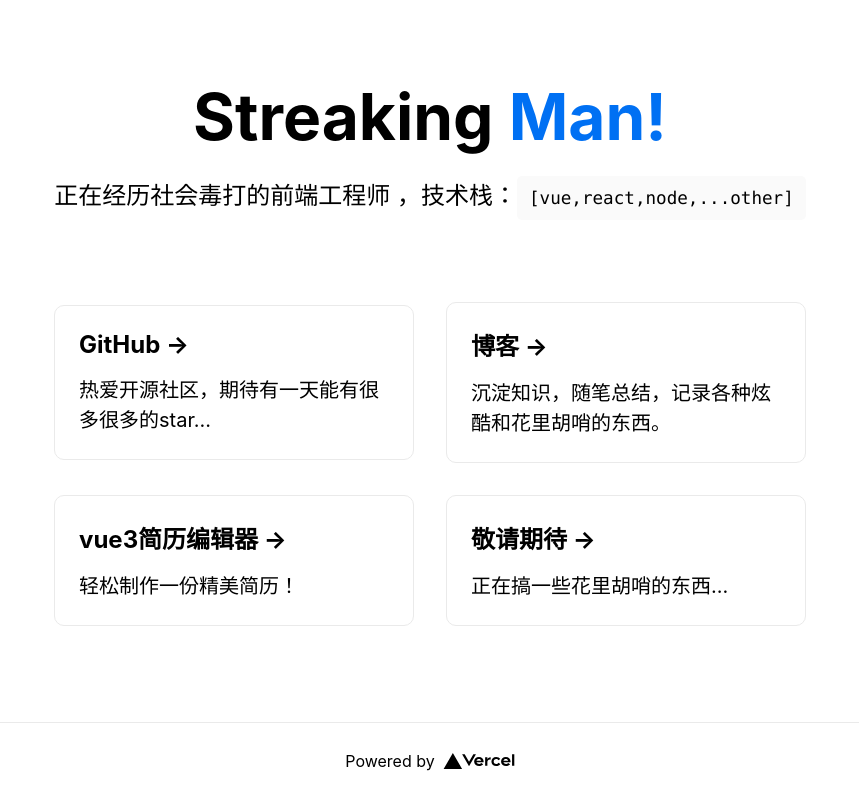
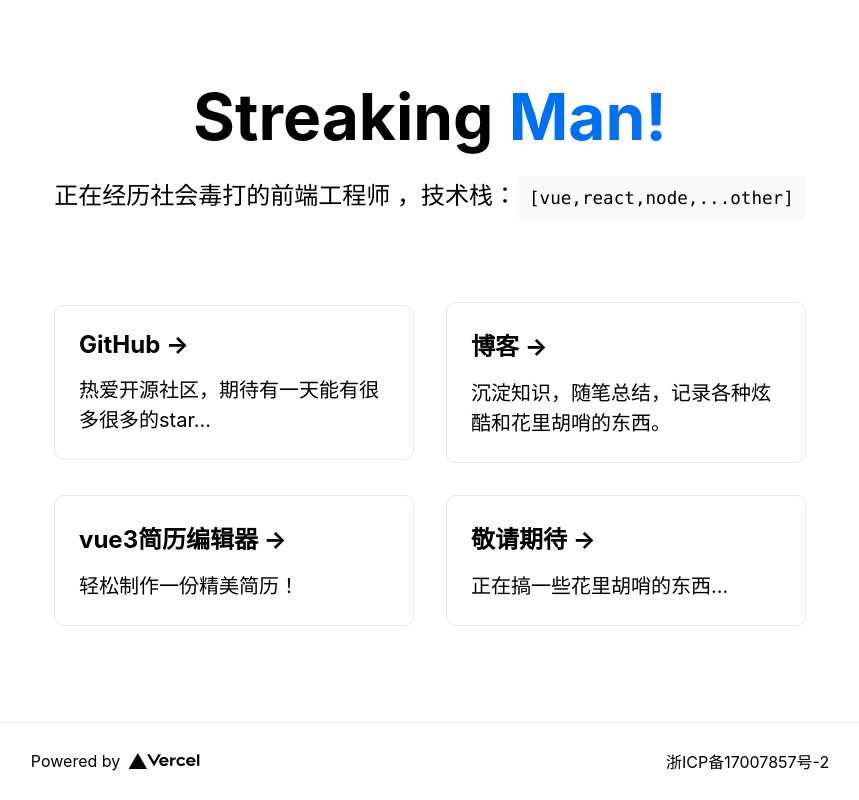
Before and after one commit to StreakingMan/streakingman.com, a Next.js app: page / in a window 1280 px wide. Shown: the whole page, without its empty margins (210-1069 px from the left). Built offline with nearby package versions, Linux system fonts and the light colour scheme.

Commit message:
chore: 备案号

```diff
--- a/pages/_app.tsx
+++ b/pages/_app.tsx
@@ -8,6 +8,6 @@
 }
 
 
-MyApp.getInitialProps = ()=>{}
+MyApp.getInitialProps = () => ({});
 
 export default MyApp;
--- a/pages/index.tsx
+++ b/pages/index.tsx
@@ -51,6 +51,9 @@
             <Image src="/vercel.svg" alt="Vercel Logo" width={72} height={16} />
           </span>
         </a>
+        <a href="https://beian.miit.gov.cn/" target="_blank" rel="noreferrer">
+          浙ICP备17007857号-2
+        </a>
       </footer>
     </div>
   );
```
